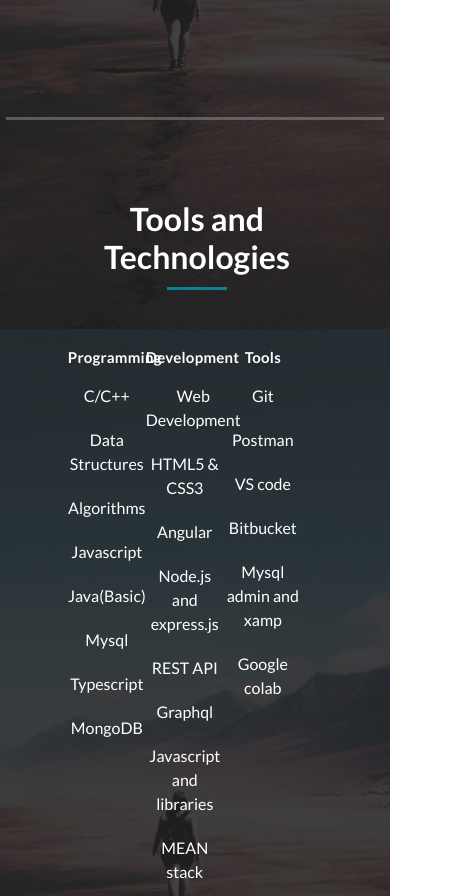
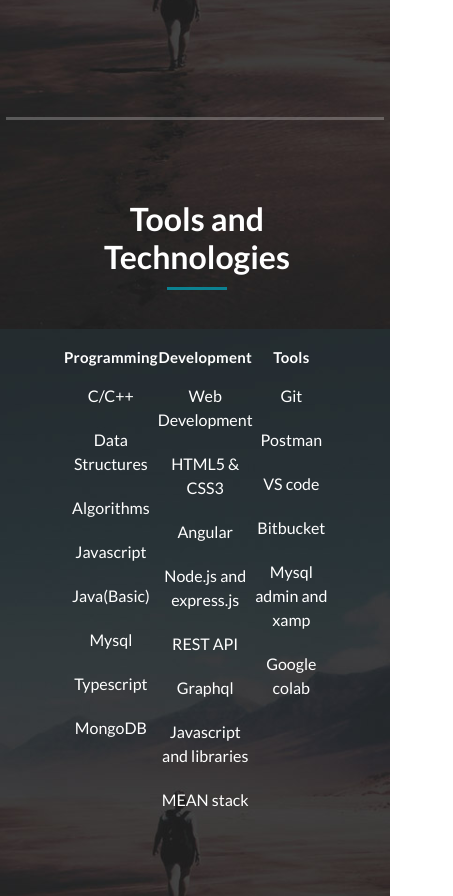
Before and after one commit to abhith1234/portfolio, a plain HTML site: page index.html in a window 390 px wide. Shown: the part 3891-4787 px from the top of the page, 453 px wide, since content can reach past the window. Drawn offline with nearby package versions, Linux system fonts and the light colour scheme; no server answers.

Commit message:
3rdcommit

```diff
--- a/assets/css/templatemo-style.css
+++ b/assets/css/templatemo-style.css
@@ -879,7 +879,7 @@
     }
 
     .toolstech div {
-        width: 20vw;
+        width: 25vw;
         height: 20vw;
         /*display: inline-block; */
         text-align: center;
@@ -960,9 +960,9 @@
     }
 
     .section1 {
-        width: 97%;
-        right: 1%;
-        left: 2%;
+        width: 99%;
+        right: 0%;
+        left: 1%;
     }
     .devp {
         margin-top: 50vh;
--- a/index.html
+++ b/index.html
@@ -325,7 +325,7 @@
                           <h4>OTB</h4>
                           <span style="display: flex;
                           flex-direction: row;">
-                            <div class="techbutt"> MEAN Stack</div> <div class="techbutt"> Graphql</div> <div class="techbutt">HTML,CSS,Typescript</div>
+                            <div class="techbutt"> MEAN Stack</div> <div class="techbutt"> Graphql</div> <div class="techbutt">HTML,CSS</div>
                             <div class="techbutt"> chart.js</div> <div class="techbutt"> Mysql</div>
                           </span>
                           It was UK based online table booking project for basic restaurant booking records and other table booking options.Contributed to the project my implementing part of angular + graphql and some backend part in node.js .
```
